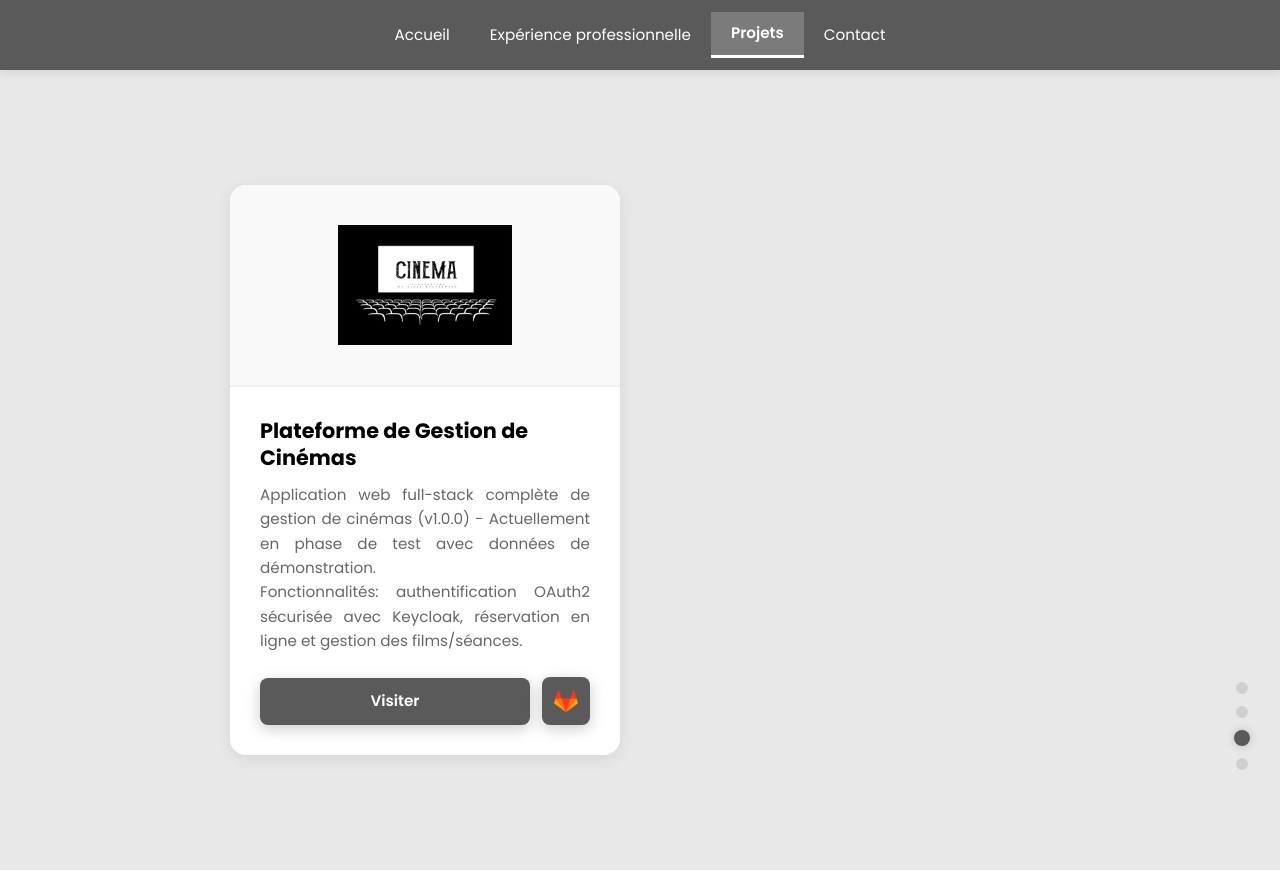
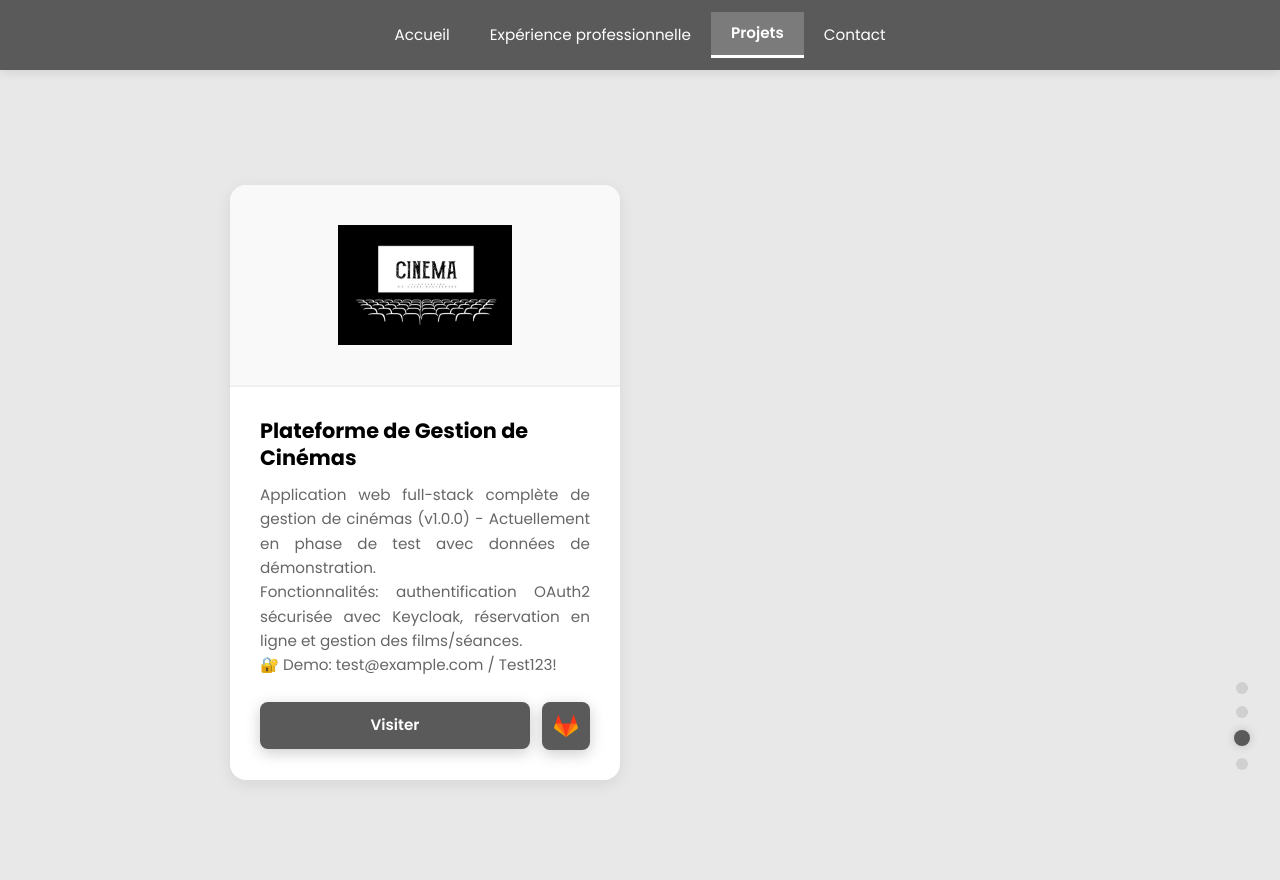
Before and after one commit to Ali-Khlifi/web-portfolio-ali, an Angular app: page /projets in a window 1280 px wide. Built offline with nearby package versions, Linux system fonts and the light colour scheme.

Commit message:
add login to test cinema application

```diff
--- a/src/app/components/projects/projects.ts
+++ b/src/app/components/projects/projects.ts
@@ -25,7 +25,7 @@ export class ProjectsComponent {
     {
       id: 'cinema-management',
       title: 'Plateforme de Gestion de Cinémas',
-      shortDescription: 'Application web full-stack complète de gestion de cinémas (v1.0.0) - Actuellement en phase de test avec données de démonstration. \nFonctionnalités: authentification OAuth2 sécurisée avec Keycloak, réservation en ligne et gestion des films/séances.',
+      shortDescription: 'Application web full-stack complète de gestion de cinémas (v1.0.0) - Actuellement en phase de test avec données de démonstration. \nFonctionnalités: authentification OAuth2 sécurisée avec Keycloak, réservation en ligne et gestion des films/séances.\n🔐 Demo: test@example.com / Test123!',
       description: `Projet de développement d'une plateforme de gestion de cinémas, offrant une solution complète pour les cinémas indépendants. L'application permet aux utilisateurs de consulter les films à l'affiche, réserver des billets en ligne et gérer les séances. Le projet est développé avec Angular pour le frontend et Spring Boot pour le backend, avec une architecture microservices sécurisée par Keycloak et OAuth2. Actuellement en phase de test avec des données de démonstration, la plateforme vise à offrir une expérience utilisateur fluide et sécurisée pour les cinémas et leurs clients.`,
       imageUrl: 'assets/img/cinema.jpg',
       technologies: ['Angular', 'TypeScript', 'Spring Boot', 'Java 17', 'PostgreSQL', 'Keycloak', 'OAuth2', 'Docker', 'Nginx'],
```
